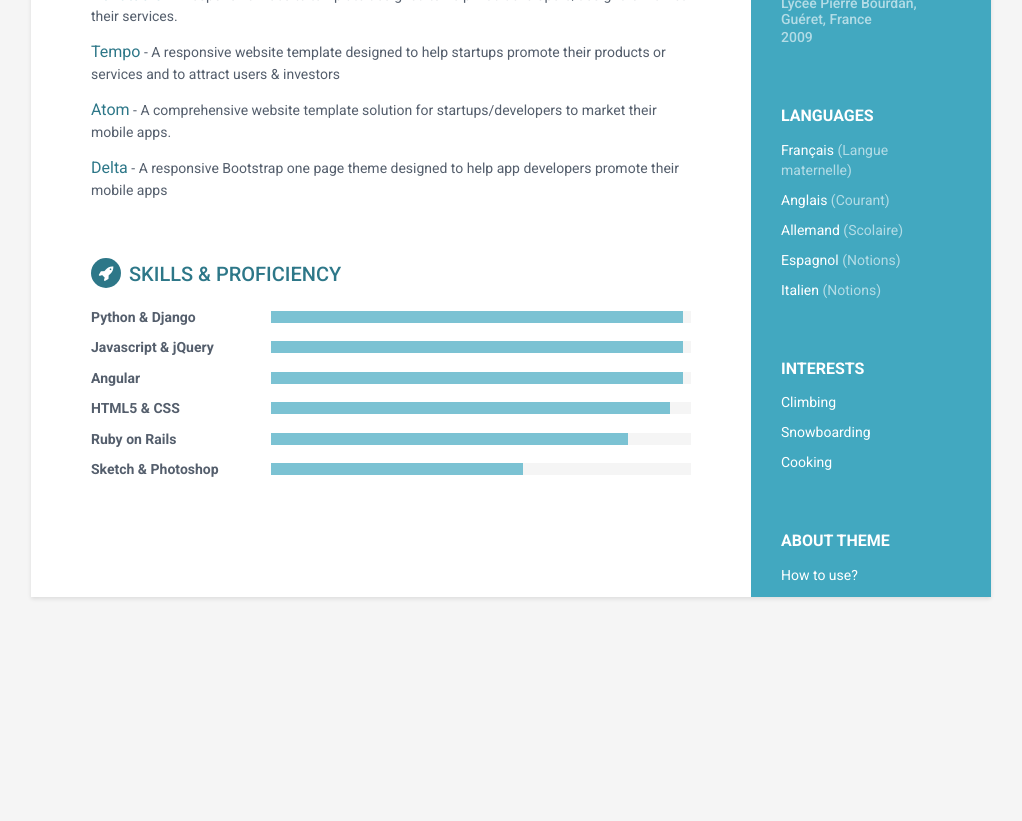
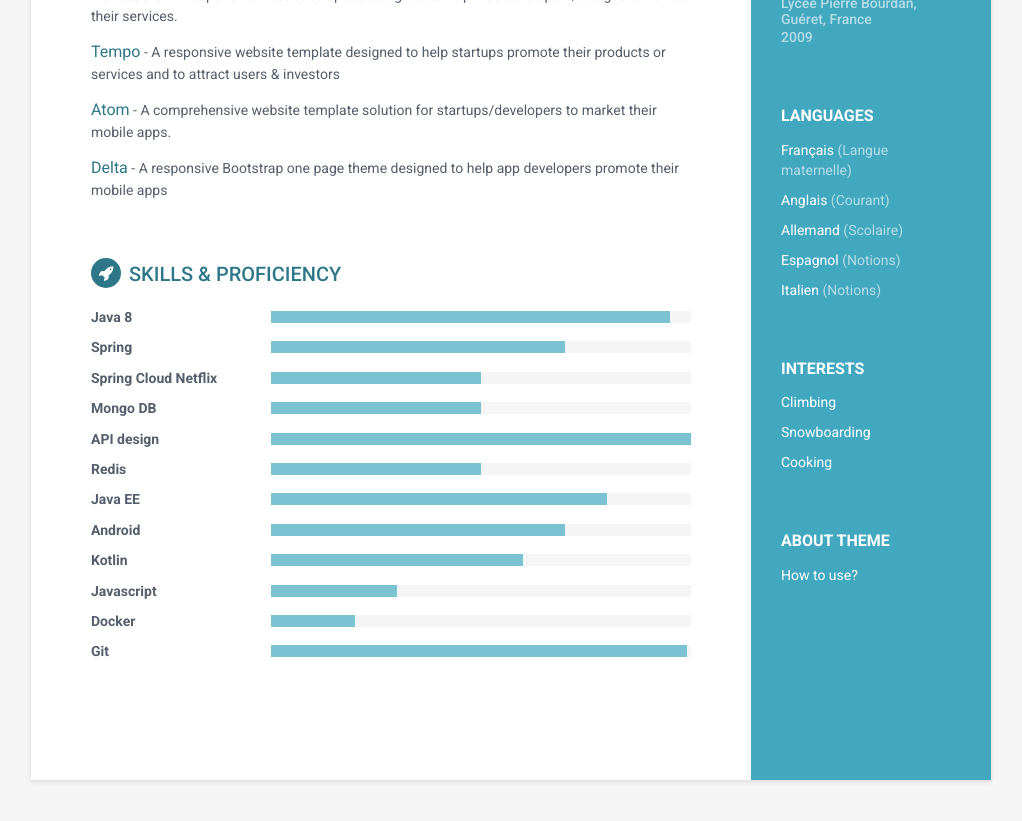
Before and after one commit to beltram/resume, a Jekyll site: the page built from index.html, in a window 1280 px wide and 900 px high, scrolled down 1135 px. Shown: the top 821 px of the window, without its empty margins (129-1151 px from the left). Built offline with Jekyll 4.4.1, drawn with Linux system fonts in a browser that asks for light colours; before the commit the page ends 1852 px from its top, so only the background shows below that.

Commit message:
update skills

```diff
--- a/_data/skills.yml
+++ b/_data/skills.yml
@@ -1,18 +1,36 @@
 - skill:
-  name: Python & Django
-  level: 98%
-- skill:
-  name: Javascript & jQuery
-  level: 98%
-- skill:
-  name: Angular
-  level: 98%
-- skill:
-  name: HTML5 & CSS
+  name: Java 8
   level: 95%
 - skill:
-  name: Ruby on Rails
-  level: 85%
+  name: Spring
+  level: 70%
 - skill:
-  name: Sketch & Photoshop
+  name: Spring Cloud Netflix
+  level: 50%
+- skill:
+  name: Mongo DB
+  level: 50%
+- skill:
+  name: API design
+  level: 100%
+- skill:
+  name: Redis
+  level: 50%
+- skill:
+  name: Java EE
+  level: 80%
+- skill:
+  name: Android
+  level: 70%
+- skill:
+  name: Kotlin
   level: 60%
+- skill:
+  name: Javascript
+  level: 30%
+- skill:
+  name: Docker
+  level: 20%
+- skill:
+  name: Git
+  level: 99%
```
